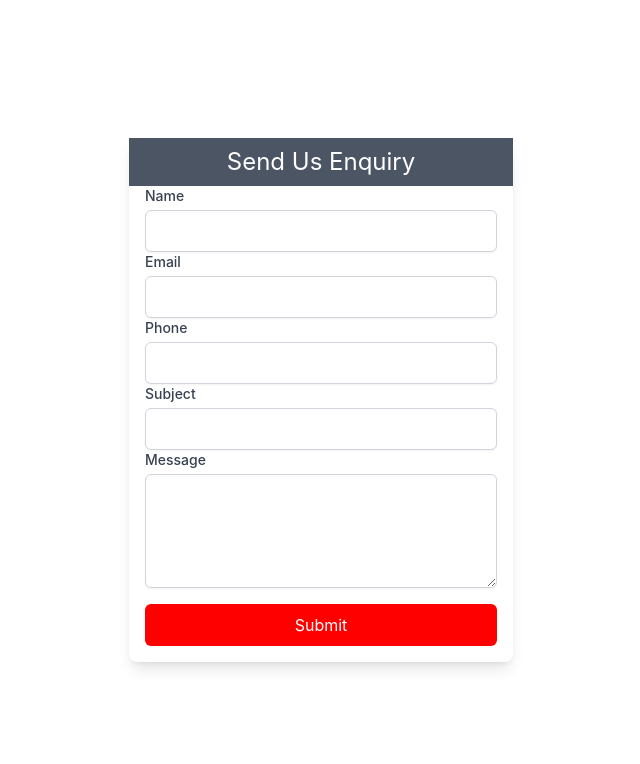
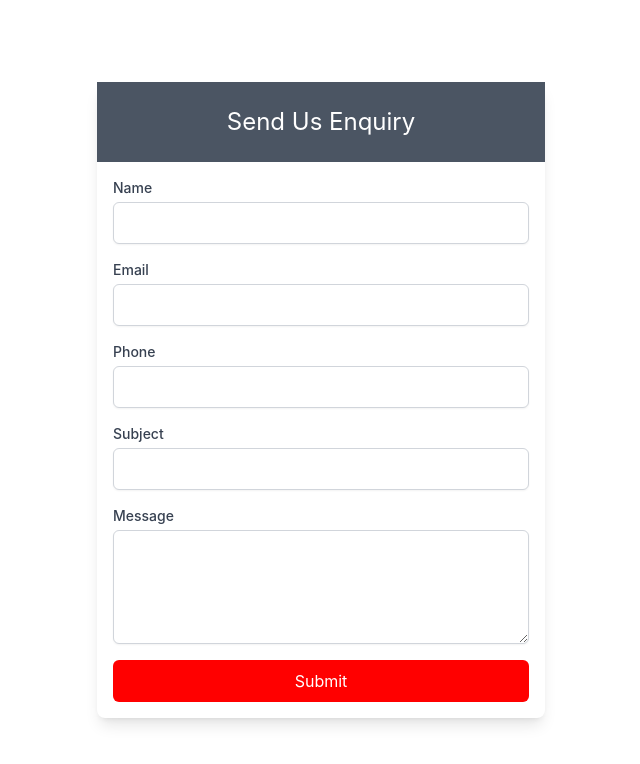
Before and after one commit to rajdevy/classicevent, a React (Create React App) app: page / in a window 1280 px wide. Shown: the top 764 px of the page, without its empty margins (319-959 px from the left). Built offline with nearby package versions, Linux system fonts and the light colour scheme.

Commit message:
RD(ContactUsFor)

```diff
--- a/src/components/contactuspage/ContactUsForm.js
+++ b/src/components/contactuspage/ContactUsForm.js
@@ -25,12 +25,12 @@ export const ContactUsForm = () => {
 
   return (
     // <div>ContactUsForm</div>
-    <div className="bg-white rounded-lg shadow-lg w-96">
-      <div className=" bg-gray-600 h-12 flex items-center justify-center">
-        <h2 className="text-2xl text-white">Send Us Enquiry</h2>
+    <div className="bg-white rounded-lg shadow-lg w-[35%]">
+      <div className=" bg-gray-600 h-20 flex items-center justify-center">
+        <h2 className="text-[24px] text-white font-normal">Send Us Enquiry</h2>
       </div>
 
-      <div className="mx-4">
+      <div className="mx-4 my-4">
         <label
           htmlFor="name"
           className="block text-sm font-medium text-gray-700"
@@ -40,6 +40,7 @@ export const ContactUsForm = () => {
         <input
           type="text"
           name="name"
+          autoComplete="off"
           value={formData.name}
           onChange={handleChange}
           required
@@ -47,7 +48,7 @@ export const ContactUsForm = () => {
         />
       </div>
 
-      <div className="mx-4">
+      <div className="mx-4 my-4">
         <label
           htmlFor="email"
           className="block text-sm font-medium text-gray-700"
@@ -59,12 +60,13 @@ export const ContactUsForm = () => {
           name="email"
           value={formData.email}
           onChange={handleChange}
+          autoComplete="off"
           required
           className="mt-1 block w-full p-2 border border-gray-300 rounded-md shadow-sm focus:ring-teal-500 focus:border-teal-500"
         />
       </div>
 
-      <div className="mx-4">
+      <div className="mx-4 my-4">
         <label
           htmlFor="phone"
           className="block text-sm font-medium text-gray-700"
@@ -74,6 +76,7 @@ export const ContactUsForm = () => {
         <input
           type="tel"
           name="phone"
+          autoComplete="off"
           value={formData.phone}
           onChange={handleChange}
           required
@@ -81,7 +84,7 @@ export const ContactUsForm = () => {
         />
       </div>
 
-      <div className="mx-4">
+      <div className="mx-4 my-4">
         <label
           htmlFor="subject"
           className="block text-sm font-medium text-gray-700"
@@ -91,6 +94,7 @@ export const ContactUsForm = () => {
         <input
           type="text"
           name="subject"
+          autoComplete="off"
           value={formData.subject}
           onChange={handleChange}
           required
@@ -98,7 +102,7 @@ export const ContactUsForm = () => {
         />
       </div>
 
-      <div className="mx-4">
+      <div className="mx-4 my-4">
         <label
           htmlFor="message"
           className="block text-sm font-medium text-gray-700"
```
